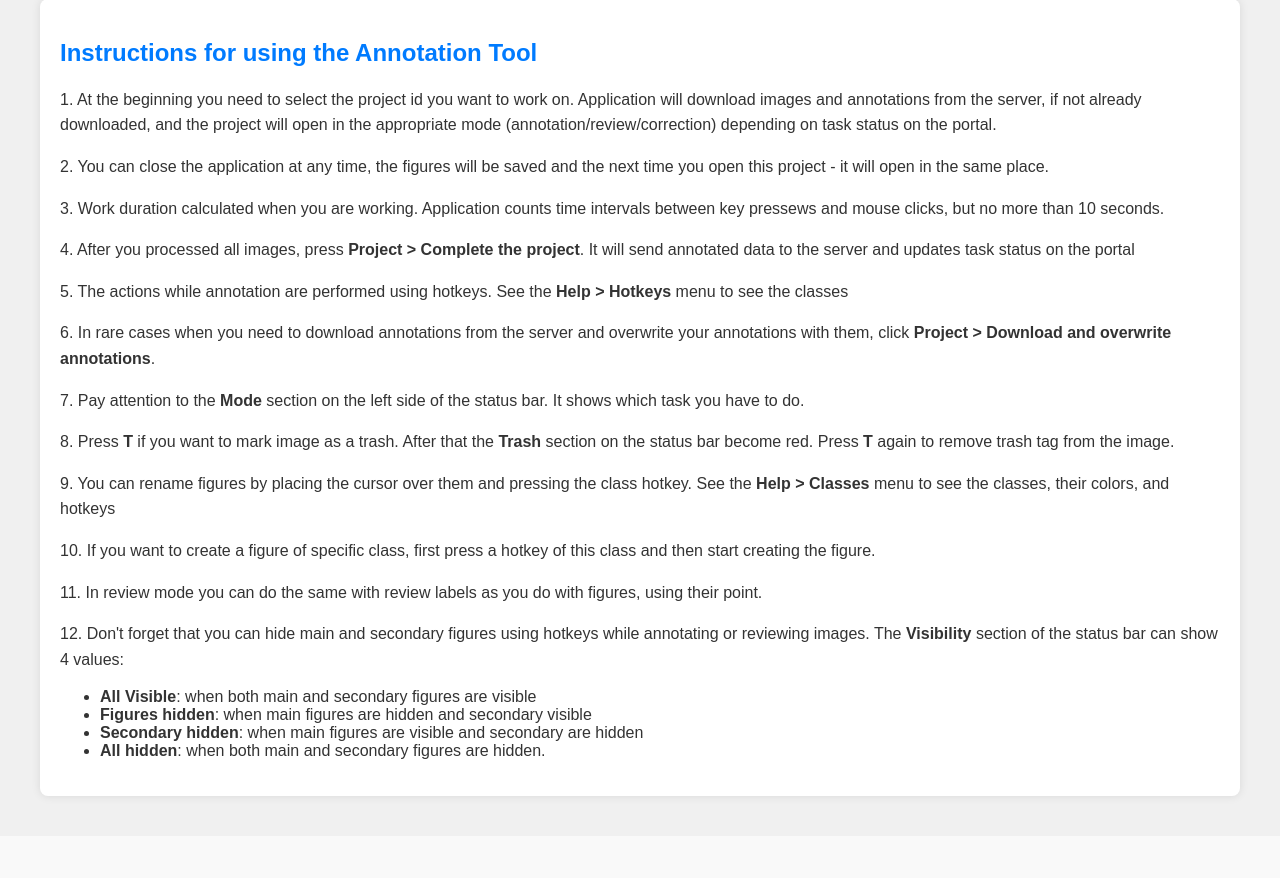
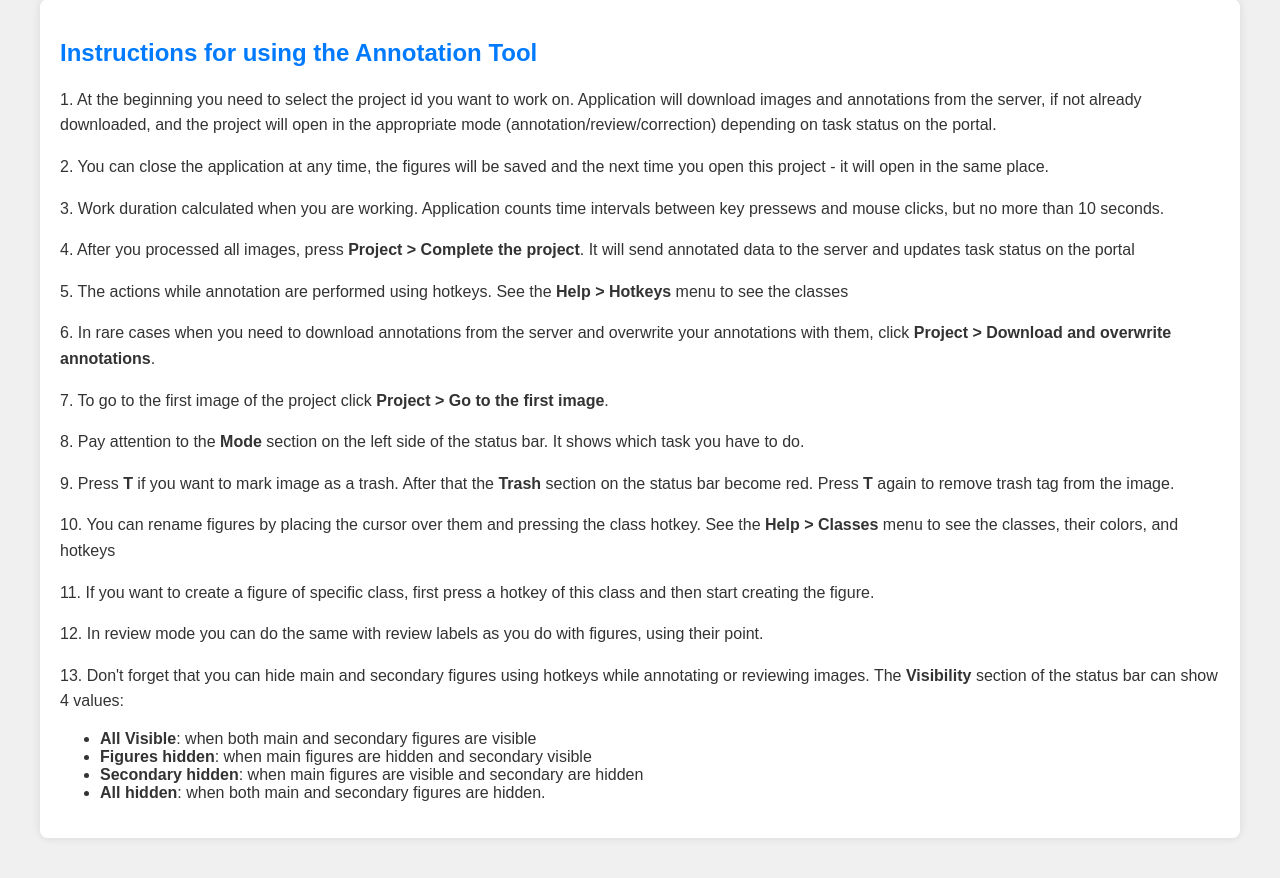
Before and after one commit to vovaxnz/annotation_tool, a Python web app: template templates/how.html in a window 1280 px wide. Shown: the part 41-919 px from the top of the page. Before the commit the page ends 842 px from the top, so only its background shows below. Run offline with Jinja, Linux system fonts and the light colour scheme; the template is opened without the code that fills it, so the values that code supplies are empty.

Commit message:
Update how.html

```diff
--- a/templates/how.html
+++ b/templates/how.html
@@ -43,27 +43,29 @@
         <p>
         5. The actions while annotation are performed using hotkeys. See the <strong>Help &gt; Hotkeys</strong> menu to see the classes
         </p>
-
         <p>
             6. In rare cases when you need to download annotations from the server and overwrite your annotations with them, click <strong>Project &gt; Download and overwrite annotations</strong>.
         </p>
         <p>
-            7. Pay attention to the <strong>Mode</strong> section on the left side of the status bar. It shows which task you have to do.
+            7. To go to the first image of the project click <strong>Project &gt; Go to the first image</strong>.
         </p>
         <p>
-            8. Press <strong>T</strong> if you want to mark image as a trash. After that the <strong>Trash</strong> section on the status bar become red. Press <strong>T</strong> again to remove trash tag from the image.
+            8. Pay attention to the <strong>Mode</strong> section on the left side of the status bar. It shows which task you have to do.
         </p>
         <p>
-          9. You can rename figures by placing the cursor over them and pressing the class hotkey. See the <strong>Help &gt; Classes</strong> menu to see the classes, their colors, and hotkeys
+            9. Press <strong>T</strong> if you want to mark image as a trash. After that the <strong>Trash</strong> section on the status bar become red. Press <strong>T</strong> again to remove trash tag from the image.
         </p>
         <p>
-          10. If you want to create a figure of specific class, first press a hotkey of this class and then start creating the figure.
+          10. You can rename figures by placing the cursor over them and pressing the class hotkey. See the <strong>Help &gt; Classes</strong> menu to see the classes, their colors, and hotkeys
         </p>
         <p>
-          11. In review mode you can do the same with review labels as you do with figures, using their point.
+          11. If you want to create a figure of specific class, first press a hotkey of this class and then start creating the figure.
         </p>
         <p>
-          12. Don't forget that you can hide main and secondary figures using hotkeys while annotating or reviewing images. The <strong>Visibility</strong> section of the status bar can show 4 values:
+          12. In review mode you can do the same with review labels as you do with figures, using their point.
+        </p>
+        <p>
+          13. Don't forget that you can hide main and secondary figures using hotkeys while annotating or reviewing images. The <strong>Visibility</strong> section of the status bar can show 4 values:
       </p>
       <ul>
           <li><strong>All Visible</strong>: when both main and secondary figures are visible</li>
```
